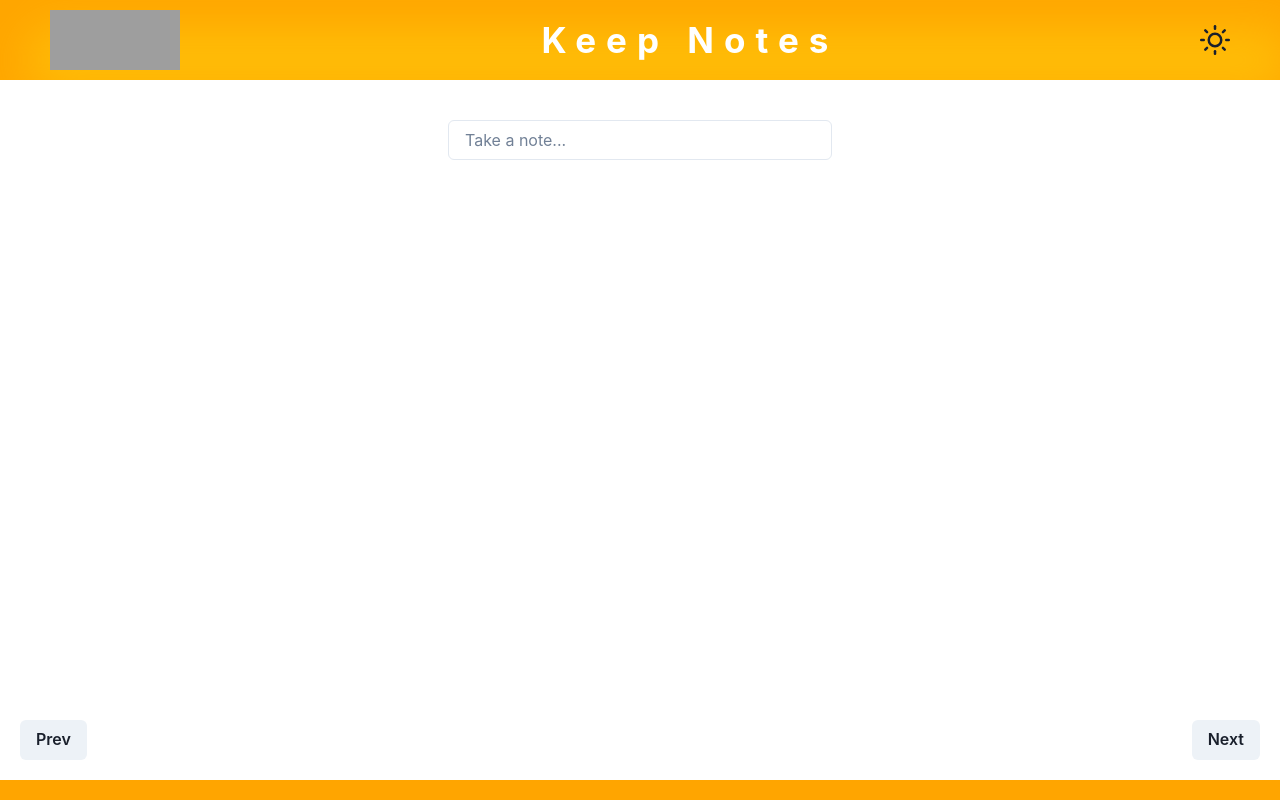
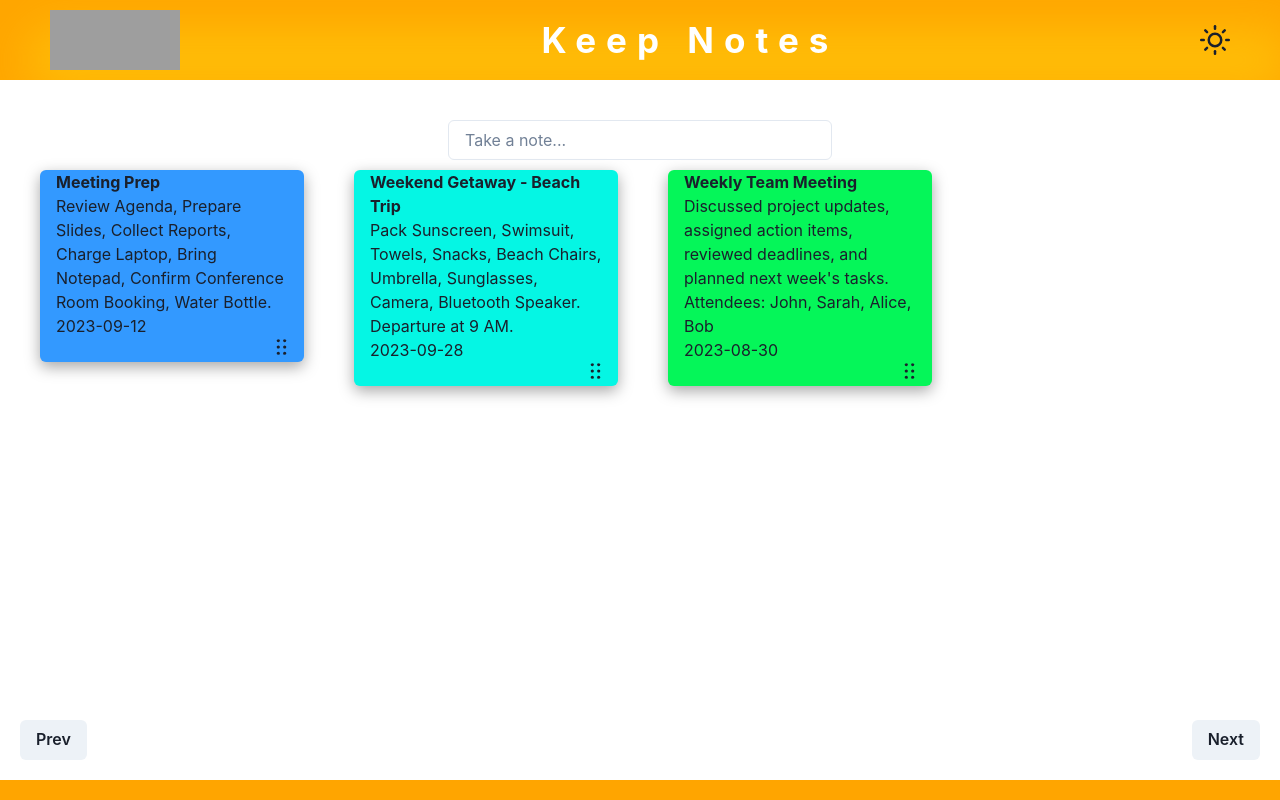
Before and after one commit to rvrgithub/React-Notes-App, a React (Create React App) app: page / in a window 1280 px wide. Built offline with nearby package versions, Linux system fonts and the light colour scheme; grey boxes are pictures that could not be loaded.

Commit message:
Update Home.js

```diff
--- a/src/Components/Home.js
+++ b/src/Components/Home.js
@@ -6,7 +6,10 @@ import { CreateNotes } from "./CreateNote";
 import "./style.css";
 import { Pagination } from "./Pagination";
 export const Home = () => {
-  const [noteCard, setNoteCard] = useState([]);
+  const [noteCard, setNoteCard] = useState([{ "title": "Meeting Prep", "color": "#3399FF", "description": "Review Agenda, Prepare Slides, Collect Reports, Charge Laptop, Bring Notepad, Confirm Conference Room Booking, Water Bottle.", "date": "2023-09-12" },
+    { "title": "Weekend Getaway - Beach Trip", "color": "#05F6E4","description": "Pack Sunscreen, Swimsuit, Towels, Snacks, Beach Chairs, Umbrella, Sunglasses, Camera, Bluetooth Speaker. Departure at 9 AM.", "date": "2023-09-28" },
+    { "title": " Weekly Team Meeting", "color": "#05F659",  "description": "Discussed project updates, assigned action items, reviewed deadlines, and planned next week's tasks. Attendees: John, Sarah, Alice, Bob", "date": "2023-08-30",  }]);
+  console.log(noteCard)
   const [searchValue, setSearchValue] = useState("");
   const [showPerPage, setShowPerPage] = useState(4);
   const [pagination, setPagination] = useState({
@@ -23,13 +26,16 @@ export const Home = () => {
     )));
   };
 
-// update functions .........
-const onEdite=()=>{
+  // update functions .........
+  const onEdite = () => {
 
-}
+  }
 
+  console.log(noteCard)
   // data store in localstorage...
   const LOCAL_STORAGE_KEY = "Notes-list";
+
+  localStorage.setItem("Notes-list", JSON.stringify(noteCard))
 
   useEffect(() => {
     const items = JSON.parse(localStorage.getItem(LOCAL_STORAGE_KEY));
@@ -53,7 +59,7 @@ const onEdite=()=>{
 
   return (
     <div>
-    <div style={{height:"5vh"}}></div>
+      <div style={{ height: "5vh" }}></div>
       <CreateNotes addNote={addNote} />
       <Box className="box">
         {noteCard.slice(pagination.start, pagination.end).map((e, index) => (
@@ -64,8 +70,8 @@ const onEdite=()=>{
               id={index}
               onDeleteNote={onDeleteNote}
               onEdite={onEdite}
-              // color={getColor()}
-              // color={ThemeColor}
+            // color={getColor()}
+            // color={ThemeColor}
             />
           </Box>
         ))}
```
